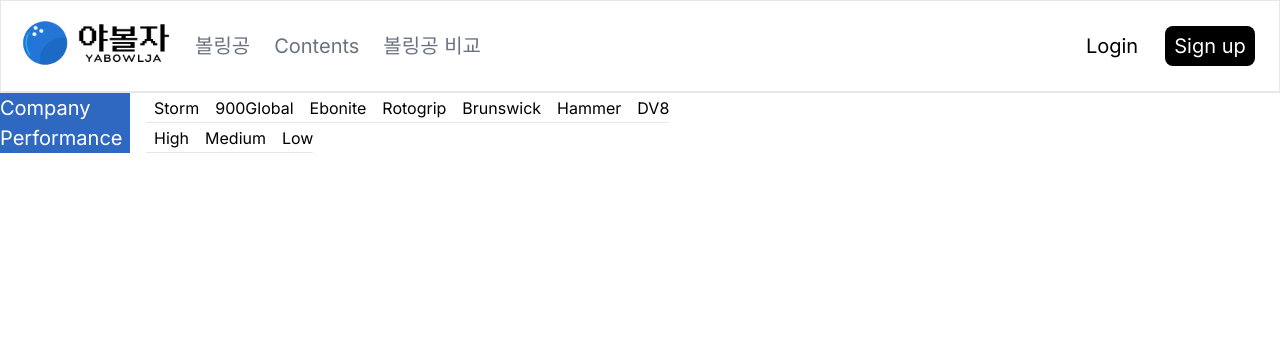
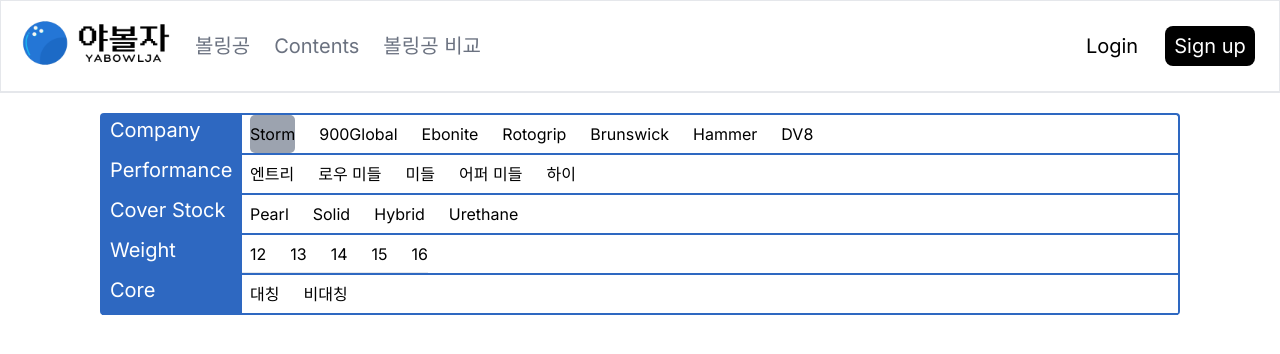
Before and after one commit to HyunJunPark0/YABOWLJA_FE, a Next.js app: page /productlist in a window 1280 px wide. Shown: the top 354 px of the page. Built offline with nearby package versions, Linux system fonts and the light colour scheme.

Commit message:
Feat: Chart 페이지 수정
css수정 및 useState사용해 Storm클릭되게 했습니다

```diff
--- a/src/components/Chart/index.tsx
+++ b/src/components/Chart/index.tsx
@@ -1,13 +1,23 @@
 "use client";
 
+import { useState } from "react";
+
 export default function Chart() {
+
+	const [clickButton,SetClickButton] = useState(false)
+	const handleColorChange = () =>{
+		SetClickButton(!clickButton)
+
+	}
+	const buttonClassName = clickButton ? 'bg-white text-black' : 'bg-gray-400 text-black'
+
 	return (
 		<div>
-			<div className="justify-center items-center flex-column">
-				<div className="flex gap-4">
-					<div className="text-[20px] w-[130px] bg-[#2E68C1] text-white">Company</div>
-					<div className="flex gap-4 border-b pl-2">
-						<button>Storm</button>
+			<div className="rounded-[4px] mt-5 mx-[100px] justify-center items-center flex-column border-x-[2px] border-t-[2px] border-solid border-[#2E68C1]">
+				<div className="flex h-[40px] border-b-[2px] border-solid border-[#2E68C1]">
+					<div className="pl-2 text-[20px] w-[140px] bg-[#2E68C1] text-white justify-center items-center">Company</div>
+					<div className="flex gap-6  pl-2">
+						<button className={`justify-center rounded-[5px] ${buttonClassName}`} onClick={handleColorChange}>Storm</button>
 						<button>900Global</button>
 						<button>Ebonite</button>
 						<button>Rotogrip</button>
@@ -16,15 +26,47 @@
 						<button>DV8</button>
 					</div>
 				</div>
-				<div className="flex gap-4">
-					<div className="text-[20px] w-[130px] bg-[#2E68C1] text-white">Performance</div>
-					<div className="flex gap-4 border-b pl-2">
-						<button>High</button>
-						<button>Medium</button>
-						<button>Low</button>
+				<div className="flex h-[40px] border-b-[2px] border-solid border-[#2E68C1]">
+					<div className="px-2 text-[20px] w-[140px] bg-[#2E68C1] text-white">Performance</div>
+					<div className="flex gap-6 pl-2">
+						<button>엔트리</button>
+						<button>로우 미들</button>
+						<button>미들</button>
+						<button>어퍼 미들</button>
+						<button>하이</button>
+					</div>
+				</div>
+				<div className="flex h-[40px] border-b-[2px] border-solid border-[#2E68C1]">
+					<div className="pl-2 text-[20px] w-[140px] bg-[#2E68C1] text-white">Cover Stock</div>
+					<div className="flex gap-6 pl-2">
+						<button>Pearl</button>
+						<button>Solid</button>
+						<button>Hybrid</button>
+						<button>Urethane</button>
+					</div>
+				</div>
+				<div className="flex h-[40px] border-b-[2px] border-solid border-[#2E68C1]">
+					<div className="pl-2 text-[20px] w-[140px] bg-[#2E68C1] text-white">Weight</div>
+					<div className="flex gap-6 border-b pl-2">
+						<button>12</button>
+						<button>13</button>
+						<button>14</button>
+						<button>15</button>
+						<button>16</button>
+					</div>
+				</div>
+				<div className="flex h-[40px] border-b-[2px] border-[#2E68C1]">
+					<div className="px-2 text-[20px] w-[140px] bg-[#2E68C1] text-white">Core</div>
+					<div className="flex gap-6 pl-2">
+						<button className="bg-[{activeButton || 'none','bg-gray-500'}]">대칭</button>
+						<button>비대칭</button>
 					</div>
 				</div>
 			</div>
+			{/* <div className="flex justify-center">
+				<input className="rounded-l-[4px] w-[250px] h-[50px] justify-center border-[2px] border-[#2E68C1]" type="text"></input>
+				<button className="text-[20px] rounded-r-[4px] w-[70px] border-[2px] border-[#2E68C1] text-white bg-[#2E68C1]">검색</button>
+			</div> */}
 		</div>
 	);
 }
```
